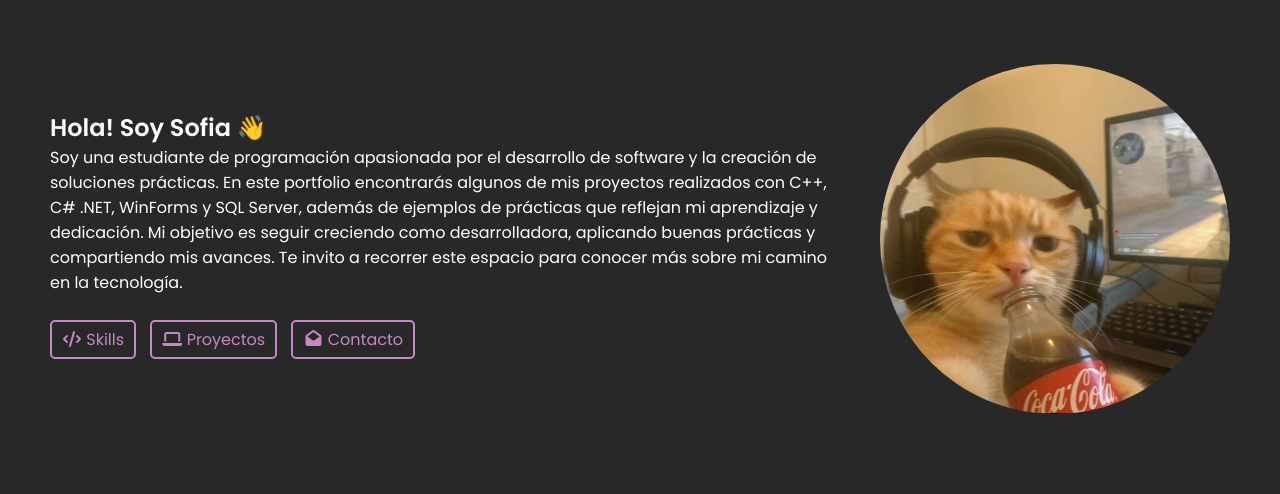
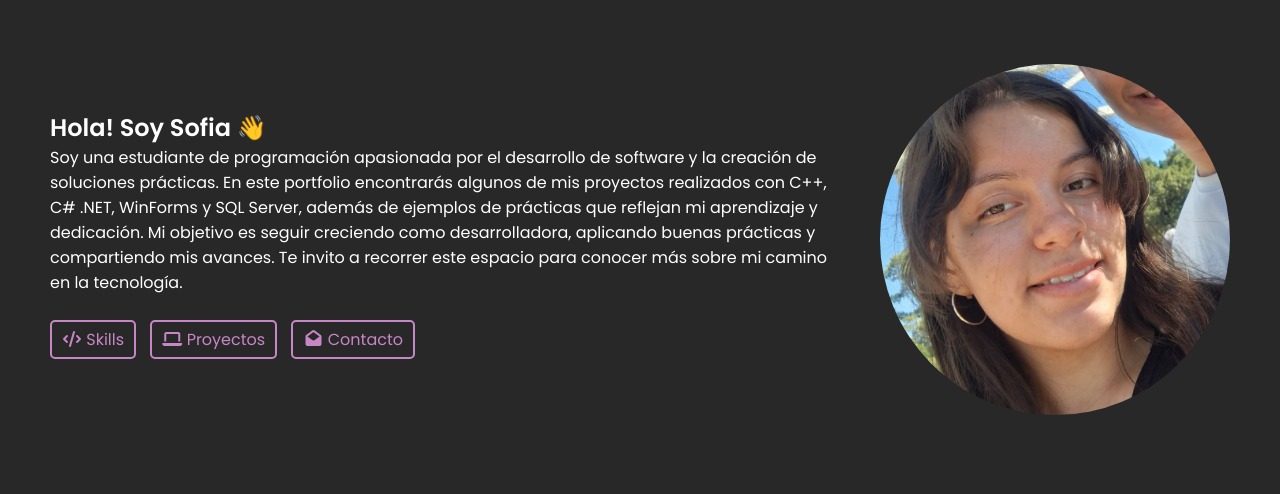
Before and after one commit to ssofi20/portfolio, a plain HTML site: page index.html in a window 1280 px wide. Shown: the part 66-560 px from the top of the page. Drawn offline with Linux system fonts and the light colour scheme.

Commit message:
pfp update

```diff
--- a/index.html
+++ b/index.html
@@ -70,7 +70,7 @@
             </div>
 
             <div class="headshot">
-                <img src="images/headshotPic2.jpg" alt="Sofia Bernigola">
+                <img src="images/pfp.jpeg" alt="Sofia Bernigola">
             </div>
         </section>
 
```
Also changed, not shown: images/pfp.jpeg (added).
